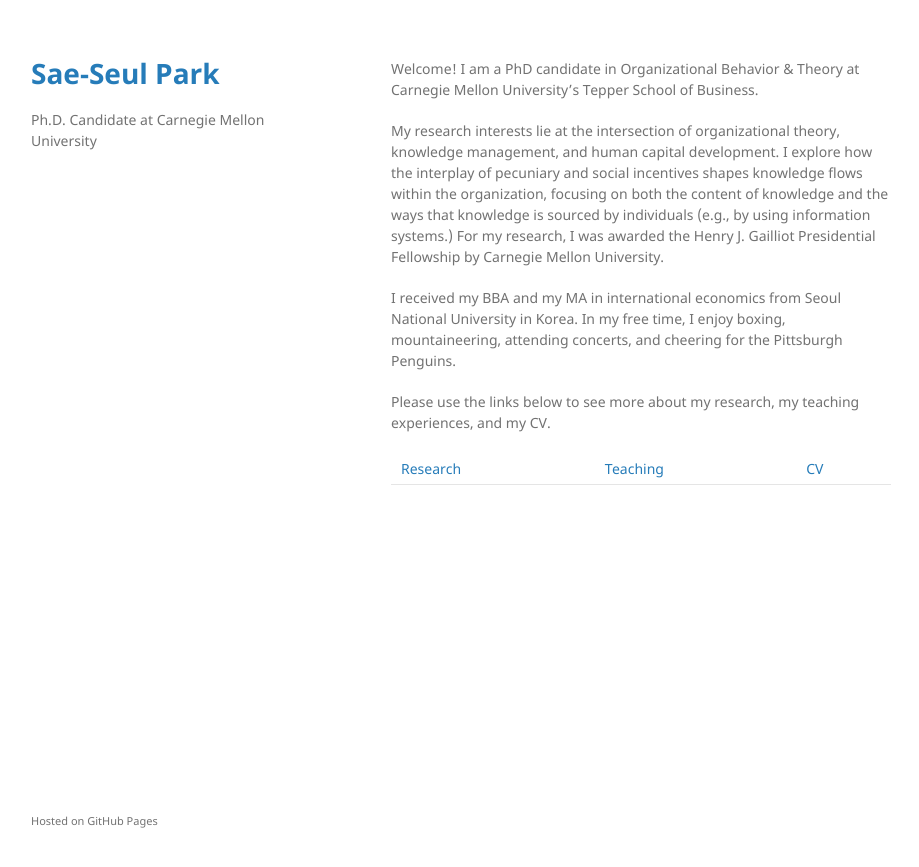
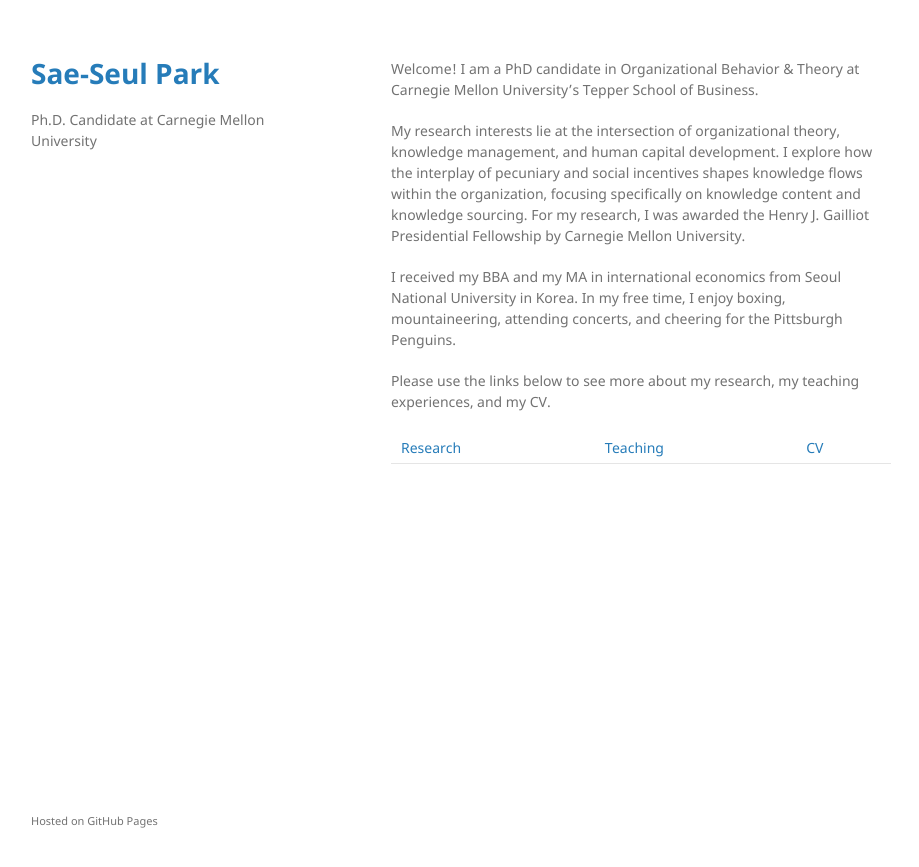
Before and after one commit to saepark/saepark.github.io, a Jekyll site: the page built from index.md, in a window 1280 px wide. Shown: the top 867 px of the page, without its empty margins (179-1098 px from the left). Built offline with Jekyll 4.4.1, drawn with Linux system fonts in a browser that asks for light colours; our own code applies the rules of GitHub Pages for plain Markdown files.

Commit message:
Update index.md

```diff
--- a/index.md
+++ b/index.md
@@ -1,6 +1,6 @@
 Welcome! I am a PhD candidate in Organizational Behavior & Theory at Carnegie Mellon University's Tepper School of Business.
 
-My research interests lie at the intersection of organizational theory, knowledge management, and human capital development. I explore how the interplay of pecuniary and social incentives shapes knowledge flows within the organization, focusing on both the content of knowledge and the ways that knowledge is sourced by individuals (e.g., by using information systems.) For my research, I was awarded the Henry J. Gailliot Presidential Fellowship by Carnegie Mellon University.
+My research interests lie at the intersection of organizational theory, knowledge management, and human capital development. I explore how the interplay of pecuniary and social incentives shapes knowledge flows within the organization, focusing specifically on knowledge content and knowledge sourcing. For my research, I was awarded the Henry J. Gailliot Presidential Fellowship by Carnegie Mellon University.
 
 I received my BBA and my MA in international economics from Seoul National University in Korea. In my free time, I enjoy boxing, mountaineering, attending concerts, and cheering for the Pittsburgh Penguins.
 
```
